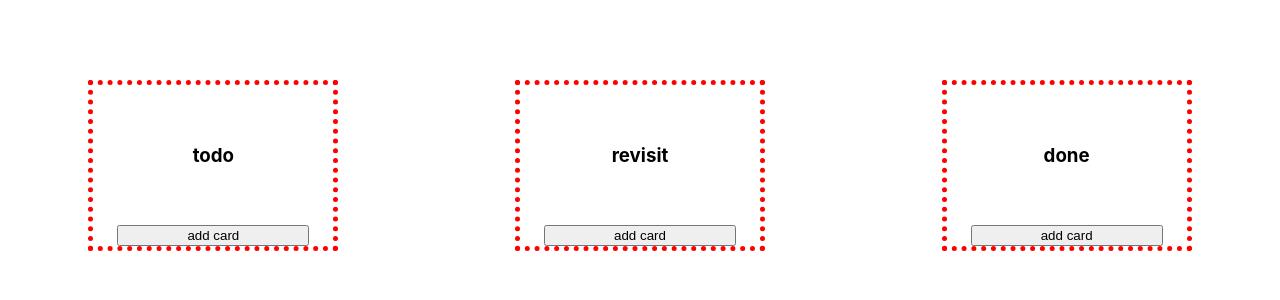
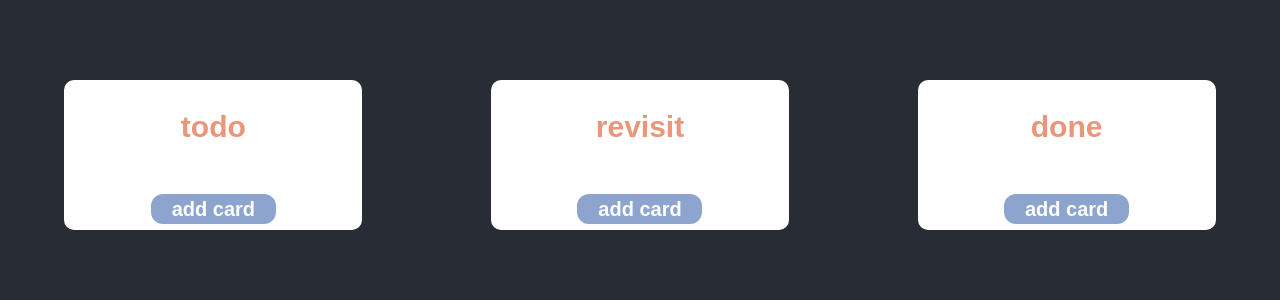
Before and after one commit to JAbreu96/algo-helper, a React (Create React App) app: page / in a window 1280 px wide. Shown: the top 300 px of the page. Built offline with nearby package versions, Linux system fonts and the light colour scheme.

Commit message:
Styled lists and main background color, this will be subject to change in the future

```diff
--- a/src/components/DragnDropContainer.js
+++ b/src/components/DragnDropContainer.js
@@ -8,7 +8,7 @@ const DragnDropContainer = ({ x, y, children, count, updateCount, cards, createC
 
 
   return (
-    <section className="lists-container">
+    <section className="lists_container">
       {Object.keys(cards).map((key, i) => {
         return <ListColumn key={key} title={key} status={key} cards={cards[key]} onChange={cardChangeHandler} addCard={addCard} toggleModal={toggleModal}/>
       })}
--- a/src/components/ListColumn.js
+++ b/src/components/ListColumn.js
@@ -39,10 +39,10 @@ const ListColumn = ({ title, cards, status, onChange, addCard, toggleModal }) =>
 
   return (
     <>
-      <Container className="listColumn-container">
-        <h3>{title}</h3>
+      <Container className="listColumn_container">
+        <h3 className='listColumn_container_title'>{title}</h3>
         <div
-          className="boardContentArea"
+          className="boardContentArea column_container"
           onDragEnter={onDragEnterHandler}
           onDragOver={onDragOverHandler}
           onDragLeave={onDragLeaveHandler}
@@ -54,7 +54,7 @@ const ListColumn = ({ title, cards, status, onChange, addCard, toggleModal }) =>
             })
           }
         </div>
-        <input type='button' value="add card" onClick={() => {
+        <input className="listColumn_container_add" type='button' value="add card" onClick={() => {
           addCard(status);
         }} />
       </Container>
--- a/src/css/App.css
+++ b/src/css/App.css
@@ -1,5 +1,7 @@
 .App {
   text-align: center;
+  background-color: #282c34;
+  height: 100vh;
 }
 
 .App-logo {
--- a/src/css/DragnDropContainer.css
+++ b/src/css/DragnDropContainer.css
@@ -1,5 +1,6 @@
-.lists-container {
+.lists_container {
   padding-top: 10vh;
   display: flex !important;
-  justify-content: row !important;
+  justify-content: space-between !important;
+  flex-direction: row !important;
 }
--- a/src/css/ListColumn.css
+++ b/src/css/ListColumn.css
@@ -1,17 +1,43 @@
-.listColumn-container {
-  width: 250px !important;
+.listColumn_container {
+  width: fit-content !important;
   height: fit-content !important;
-  border: 5px dotted red;
   display: flex !important;
-  flex-direction: column;
-  padding-top: 5vh;
-  justify-content: start;
+  flex-direction: column !important;
+  justify-content: start !important;
+  align-content: center !important;
+  background-color: white;
+  border-radius: 10px;
+}
+
+.listColumn_container_title {
+  width: 250px;
+  font-size: 30px;
+  font-family: sans-serif;
+  font-weight: bold;
+  color: darksalmon;
+}
+
+.listColumn_container_add {
+  border: none;
+  background-color: rgb(141, 164, 207);
+  color: white;
+  font-family: sans-serif;
+  font-weight: bold;
+  font-size: 20px;
+  border-radius: 12px;
+  width: 50%;
+  height:30px;
+  margin-bottom: 6px;
+  align-self: center;
 }
 
 .boardContentArea {
-  width: inherit !important;
-  height: fit-content !important;
-  padding: 10px;
+  display: flex !important;
+  flex-direction: column !important;
+  justify-content: start !important;
+  align-content: center !important;
+  width: 100% !important;
+  height: fit-content;
 }
 
 input {
```
